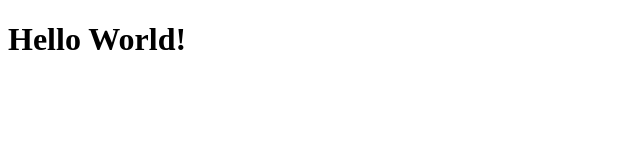
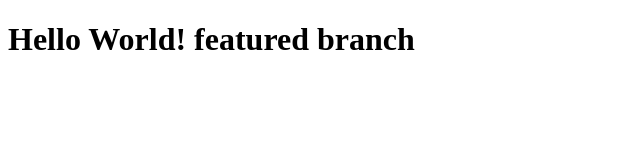
Before and after one commit to UmarSindhu/devops-learning, a plain HTML site: page index.html in a window 1280 px wide. Shown: the whole page, without its empty margins (0-640 px from the left). Drawn offline with Linux system fonts and the light colour scheme.

Commit message:
Created featured branch

```diff
--- a/index.html
+++ b/index.html
@@ -6,6 +6,6 @@
     <title>Devops and cloud engineering</title>
 </head>
 <body>
-    <h1>Hello World!</h1>
+    <h1>Hello World! featured branch</h1>
 </body>
 </html>
```
